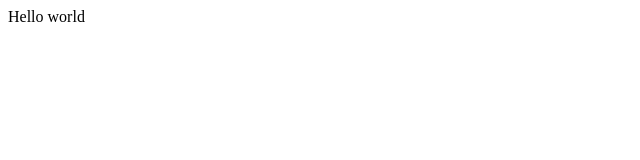
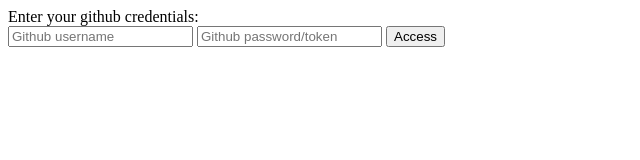
Before and after one commit to Turnonio/turnonio.github.io, a plain HTML site: page index.html in a window 1280 px wide. Shown: the whole page, without its empty margins (0-640 px from the left). Drawn offline with Linux system fonts and the light colour scheme.

Commit message:
add first try for login page
Co-authored-by: Matthias Geißendörfer <matt.geis97@gmail.com>

```diff
--- a/index.html
+++ b/index.html
@@ -1 +1,12 @@
-Hello world
+<div id="loginForm"> <!-- 1 -->
+    <span>Enter your github credentials:</span>
+    <form onsubmit="this.preventDefault(); onSubmit(this);">
+        <input type="text" id="login" name="login" placeholder="Github username" required>
+        <input type="password" id="password" name="login" placeholder="Github password/token" required>
+        <input type="submit" value="Access">
+    </form>
+</div>
+<script>
+    window.page = '${page}'; // 2
+</script>
+<script src="js/github.js"></script> <!-- 3 -->
--- /dev/null
+++ b/js/github.js
@@ -0,0 +1,43 @@
+const org = 'Turnonio';
+const repo = 'bookmarks';
+const branch = 'master';
+
+function onSubmit(form) {
+    // 1
+    const login = form.username || form.querySelector('#login').value;
+    const password = form.token || form.querySelector('#password').value;
+
+    // 2
+    const token = btoa(`${login}:${password}`);
+    const request = new Request(
+        `https://api.github.com/repos/${org}/${repo}/contents/${page}?ref=${branch}`,
+        {
+            method: 'GET',
+            credentials: 'omit',
+            headers: {
+                Accept: 'application/json',
+                Authorization: `Basic ${token}`
+            },
+        });
+
+    // 3
+    fetch(request)
+        .then(function (response) {
+            if (response.status !== 200) { // 4
+                document.querySelector('#loginForm').innerHTML = `Failed to load document (status: ${response.status})`;
+            } else {
+                response.json()
+                    .then(function (json) { // 5
+                        const content = json.encoding === 'base64' ? atob(json.content) : json.content;
+
+                        // 6
+                        const startIdx = content.indexOf('<body');
+                        document.body.innerHTML = content.substring(
+                            content.indexOf('>', startIdx) + 1,
+                            content.indexOf('</body>'));
+                    });
+            }
+        });
+
+    return false;
+}
```
Also changed, not shown: 2 other files.
